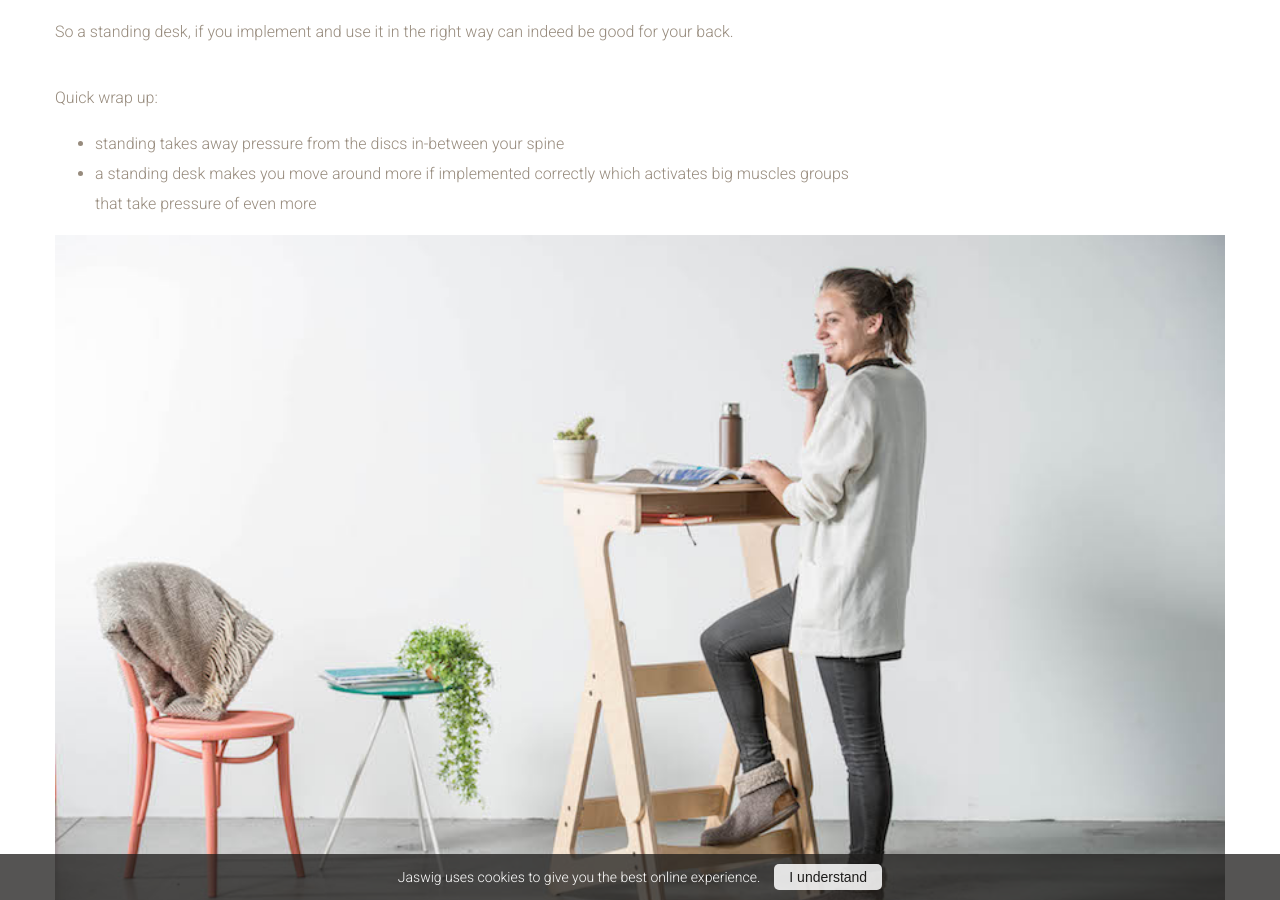
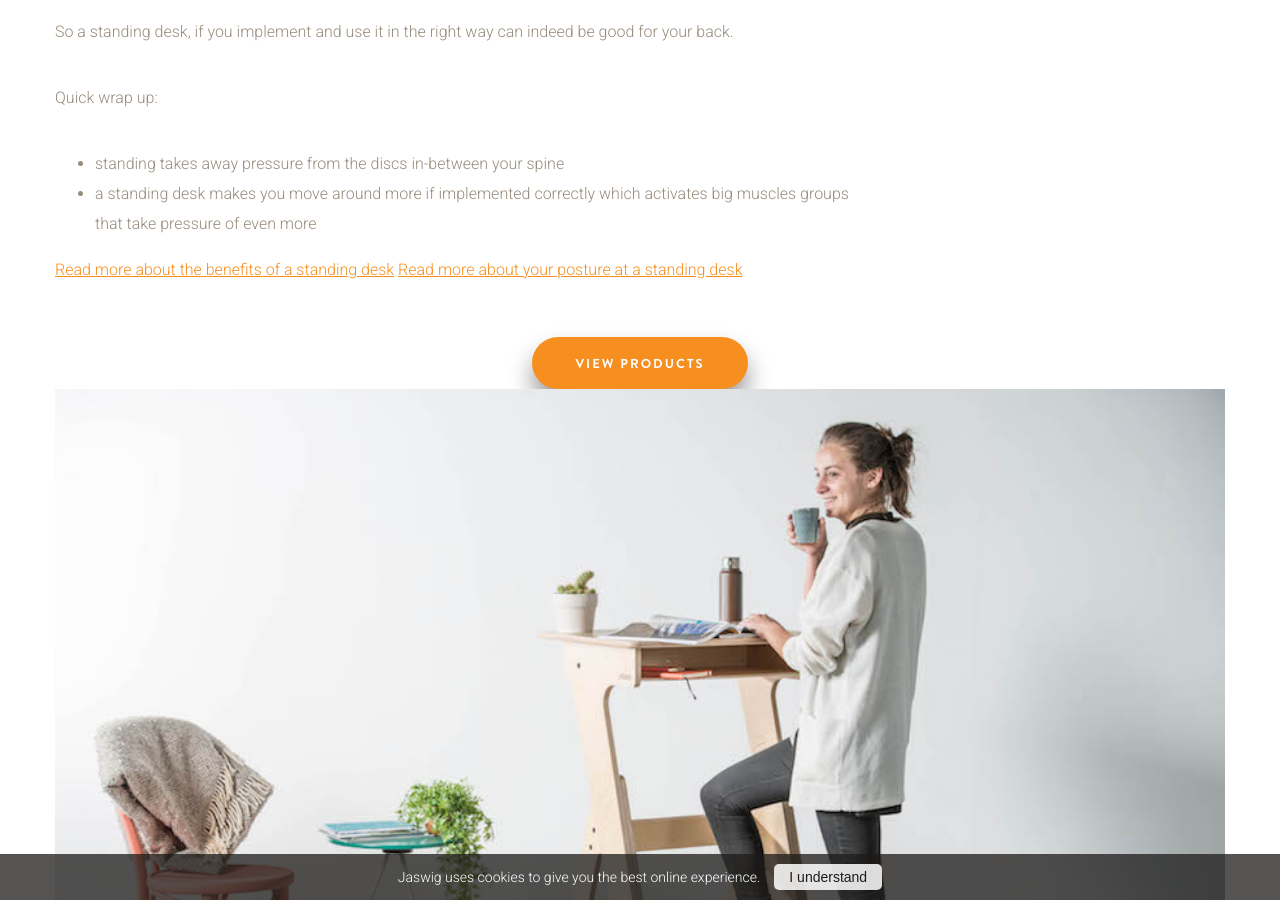
Before and after one commit to samuelrieder/jaswig.github.io, a Jekyll site: the page built from are-standing-desks-good-for-your-back.html, in a window 1280 px wide and 900 px high, scrolled down 1740 px. Built offline with Jekyll 4.4.1, drawn with Linux system fonts in a browser that asks for light colours; nearby versions of some CDN libraries.

Commit message:
links added

```diff
--- a/are-standing-desks-good-for-your-back.html
+++ b/are-standing-desks-good-for-your-back.html
@@ -44,13 +44,20 @@ permalink: /are-standing-desks-good-for-your-back/
           <li>standing takes away pressure from the discs in-between your spine</li>
           <li>a standing desk makes you move around more if implemented correctly which activates big muscles groups that take pressure of even more</li>
         </ul>
-        <div class="meetup__image">
-          <img src="/images/evacoffee.jpg" alt="Are standing desks good for your back" width="100%">
-        </div>
+
+        <p>
+        <a href="http://www.jaswig.be/are-standing-desks-good/" alt="are standing desks good for you?">Read more about the benefits of a standing desk</a>
+        <a href="http://www.jaswig.be/how-to-position-standing-desk/" alt="How to position your standing desk">Read more about your posture at a standing desk</a>
+        </p>
         <br>
         <br>
         <div align="center">
           <a href="http://www.jaswig.be/StandUp/" class="hero__cta cta btn" alt="View Jaswig's products">View Products</a>
         </div>
+
+        <div class="meetup__image">
+          <img src="/images/evacoffee.jpg" alt="Are standing desks good for your back" width="100%">
+        </div>
+
   </div>
 </div>
```
